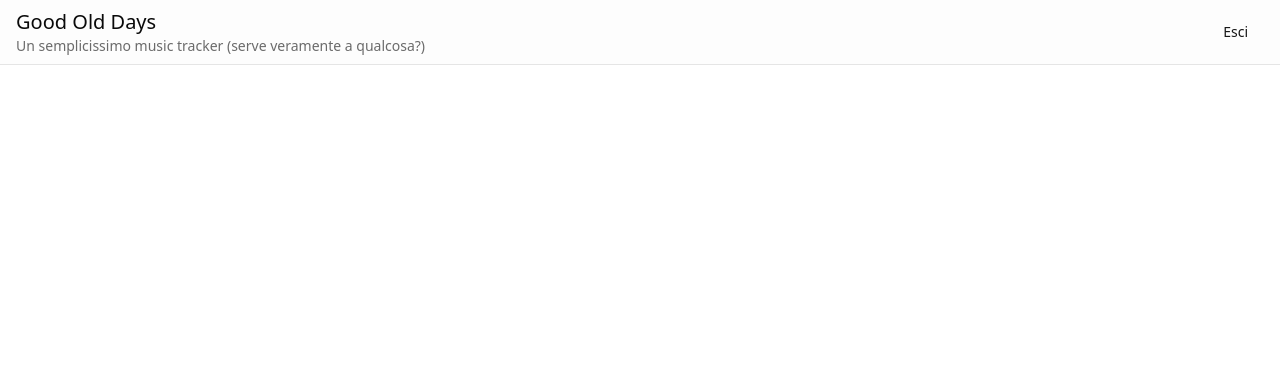
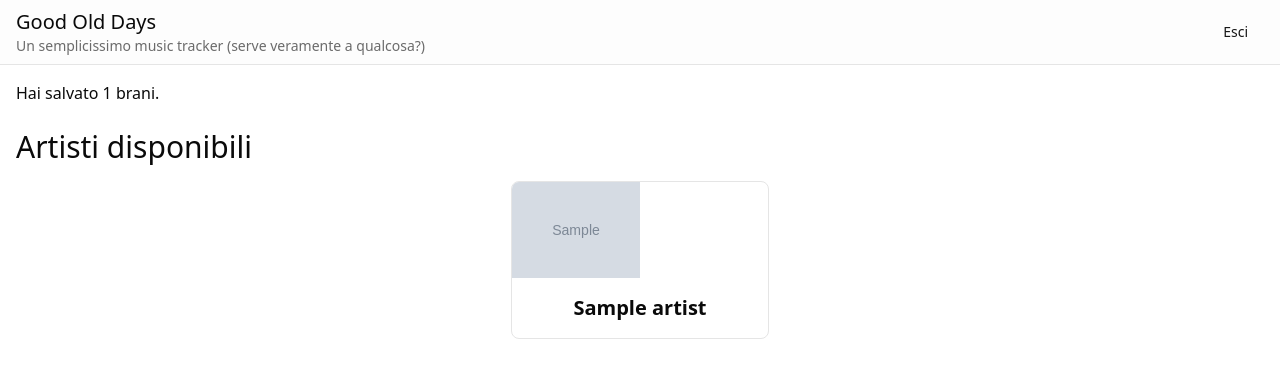
Before and after one commit to loky-lp/django-notarify-music-tracker, a Django app: page / in a window 1280 px wide. Shown: the top 378 px of the page. Run offline with Django 5.2, Linux system fonts and the light colour scheme; a user stored in the database is signed in; tables that the repository leaves empty hold one stand-in row (values such as "Sample post"); grey boxes marked "Sample" are stand-in pictures; some libraries are stand-ins or nearby versions.

Commit message:
feat: add artists view at index

```diff
--- a/website/templates/website/index.html
+++ b/website/templates/website/index.html
@@ -36,7 +36,29 @@
         <form action="/populate_db/" method="post" id="populate-form"></form>
     </div>
 {% else %}
+    <main class="p-2 md:p-4">
+        <p>
+            Hai salvato {{ total_saves }} brani.
+        </p>
 
+        {% comment %} Artists {% endcomment %}
+        <h3 class="mt-6 text-3xl">
+            Artisti disponibili
+        </h3>
+        <div class="mt-4 flex flex-wrap gap-6 justify-center">
+            {% for artist in artists %}
+                <div class="p-0 pb-4 rounded-lg border overflow-hidden">
+                    <div class="grid grid-cols-2">
+                        {% for album in artist.albums|slice:":4" %}
+                            <img src="{{ album.img_url }}" alt="{{ album.title }}" class="max-w-32">
+                        {% endfor %}
+                        {#                        <img src="{{ artist.album_set }}" alt="">#}
+                    </div>
+                    <p class="mt-4 px-4 text-xl font-bold text-center">{{ artist.name }}</p>
+                </div>
+            {% endfor %}
+        </div>
+    </main>
 {% endif %}
 
 <script>
--- a/website/views.py
+++ b/website/views.py
@@ -5,15 +5,43 @@ from django.http import HttpResponse, HttpResponseNotAllowed, HttpResponseServer
 from django.shortcuts import render, redirect
 from django.views.decorators.csrf import csrf_exempt
 
-from .models import Artist, Album, Song
+from .models import Artist, Album, Song, UserTrack
 
 
 @login_required(login_url="/login")
 def index(request):
-    context = {'should_initialize': False}
+    if Artist.objects.all().count() == 0:
+        context = {
+            'should_initialize': True,
+            'total_saves': 0,
+            'artists': [],
+        }
+        return render(request, "website/index.html", context)
 
-    if Artist.objects.all().count() == 0:
-        context['should_initialize'] = True
+    artists = Artist.objects.prefetch_related('album_set')
+    context = {
+        'should_initialize': False,
+        'total_saves': UserTrack.objects.filter(user_id=request.user).count(),
+        'artists': [
+            {
+                'name': artist.name,
+                'albums': [
+                    {
+                        'title': album.title,
+                        'img_url': album.img_url
+                    } for album in artist.album_set.all()
+                ],
+            }
+            for artist in artists
+        ],
+    }
+
+    for artist in context['artists']:
+        print("Artist: %s" % artist['name'])
+        for album in artist['albums']:
+            print("\tAlbum: %s" % album['title'])
+    #         for song in album.song_set.all():
+    #             print("\t\tSong: %s" % song.title)
 
     return render(request, "website/index.html", context)
 
```
